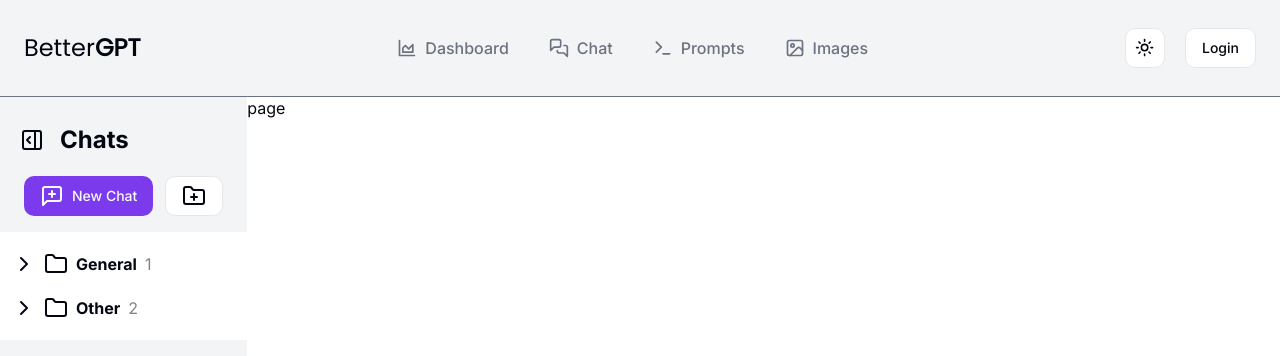
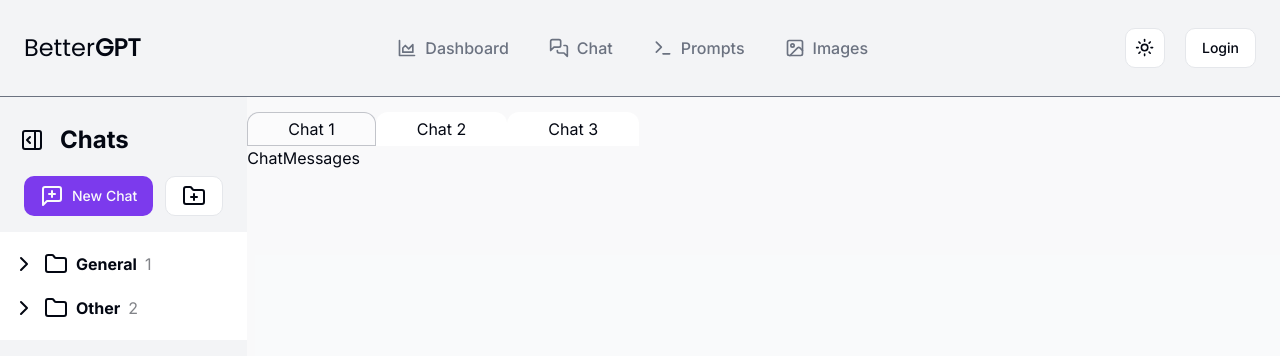
Before and after one commit to TheArcus02/Better-GPT, a Next.js app: page /app/chat/1 in a window 1280 px wide. Shown: the top 356 px of the page. Built offline with nearby package versions, Linux system fonts and the light colour scheme; no server answers.

Commit message:
chat tabs

```diff
--- a/app/(app)/app/(routes)/chat/[chatId]/page.tsx
+++ b/app/(app)/app/(routes)/chat/[chatId]/page.tsx
@@ -1,7 +1,8 @@
+import ChatClient from '@/components/chat/chat-client'
 import React from 'react'
 
 const ChatPage = () => {
-  return <div>page</div>
+  return <ChatClient />
 }
 
 export default ChatPage
--- a/app/(app)/app/(routes)/chat/layout.tsx
+++ b/app/(app)/app/(routes)/chat/layout.tsx
@@ -1,4 +1,4 @@
-import ChatSidebar from '@/components/chat-sidebar'
+import ChatSidebar from '@/components/chat/chat-sidebar'
 
 const ChatLayout = ({ children }: { children: React.ReactNode }) => {
   return (
--- /dev/null
+++ b/components/chat/chat-client.tsx
@@ -0,0 +1,25 @@
+'use client'
+
+import React from 'react'
+import ChatTabs from './chat-tabs'
+import ChatMessages from './chat-messages'
+
+const ChatClient = () => {
+  return (
+    <div className='flex flex-col h-full w-full bg-secondary/50'>
+      <ChatTabs
+        tabNames={[
+          {
+            name: 'Chat 1',
+            active: true,
+          },
+          { name: 'Chat 2', active: false },
+          { name: 'Chat 3', active: false },
+        ]}
+      />
+      <ChatMessages />
+    </div>
+  )
+}
+
+export default ChatClient
--- a/components/chat-folders.tsx
+++ b/components/chat/chat-folders.tsx
@@ -1,11 +1,11 @@
 import { MessageSquarePlus, FolderPlus } from 'lucide-react'
-import { ScrollArea } from './ui/scroll-area'
+import { ScrollArea } from '../ui/scroll-area'
 import {
   ContextMenu,
   ContextMenuContent,
   ContextMenuItem,
   ContextMenuTrigger,
-} from './ui/context-menu'
+} from '../ui/context-menu'
 import ChatFolder from './folder'
 
 const ChatFolders = () => {
--- /dev/null
+++ b/components/chat/chat-form.tsx
@@ -0,0 +1,8 @@
+'use client'
+import React from 'react'
+
+const ChatForm = () => {
+  return <div>ChatForm</div>
+}
+
+export default ChatForm
--- /dev/null
+++ b/components/chat/chat-messages.tsx
@@ -0,0 +1,9 @@
+'use client'
+
+import React from 'react'
+
+const ChatMessages = () => {
+  return <div>ChatMessages</div>
+}
+
+export default ChatMessages
--- a/components/chat-sidebar.tsx
+++ b/components/chat/chat-sidebar.tsx
@@ -5,8 +5,8 @@
   MessageSquarePlus,
   PanelRightOpen,
 } from 'lucide-react'
-import { Button } from './ui/button'
 import ChatFolders from './chat-folders'
+import { Button } from '../ui/button'
 
 const ChatSidebar = () => {
   return (
--- /dev/null
+++ b/components/chat/chat-tabs.tsx
@@ -0,0 +1,31 @@
+'use client'
+
+import { cn } from '@/lib/utils'
+import React from 'react'
+
+type Tab = {
+  name: string
+  active: boolean
+}
+
+const ChatTabs = ({ tabNames }: { tabNames: Tab[] }) => {
+  return (
+    <div className='flex mt-4'>
+      {tabNames.map((tab, index) => (
+        <div
+          className={cn(
+            'px-10 py-1 rounded-t-lg border cursor-pointer',
+            tab.active
+              ? 'border-muted-foreground/40 bg-background/40'
+              : 'border-transparent bg-background',
+          )}
+          key={tab.name + index}
+        >
+          {tab.name}
+        </div>
+      ))}
+    </div>
+  )
+}
+
+export default ChatTabs
--- a/components/folder.tsx
+++ b/components/chat/folder.tsx
@@ -14,7 +14,7 @@
   ContextMenuContent,
   ContextMenuItem,
   ContextMenuTrigger,
-} from './ui/context-menu'
+} from '../ui/context-menu'
 import { useState } from 'react'
 
 interface ChatFolderProps {
```
